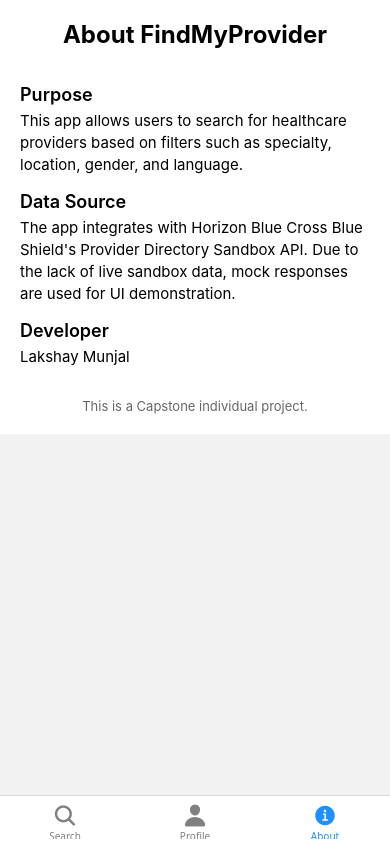
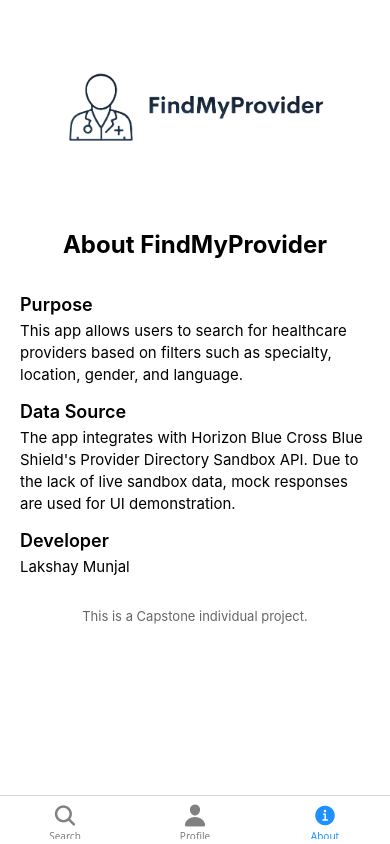
Before and after one commit to LakshayMunjal-dev/FindMyProvider, a React Native app: screen /About in a window 390 px wide. Built offline with nearby package versions, Linux system fonts and the light colour scheme.

Commit message:
Add logo to About screen and improve layout

```diff
--- a/screens/AboutScreen.js
+++ b/screens/AboutScreen.js
@@ -1,9 +1,12 @@
 import React from 'react';
-import { View, Text, StyleSheet, ScrollView } from 'react-native';
+import { View, Text, StyleSheet, ScrollView, Image } from 'react-native';
+import logo from '../assets/Logo.png';
 
 export default function AboutScreen() {
   return (
     <ScrollView contentContainerStyle={styles.container}>
+      <Image source={logo} style={styles.logo} />
+
       <Text style={styles.title}>About FindMyProvider</Text>
 
       <Text style={styles.sectionTitle}>Purpose</Text>
@@ -32,6 +35,16 @@
   container: {
     padding: 20,
     backgroundColor: '#fff',
+    flexGrow: 1,
+    justifyContent: 'flex-start'
+  },
+  logo: {
+    width: 300,
+    height: 90,
+    resizeMode: 'contain',
+    alignSelf: 'center',
+    marginBottom: 80,
+    marginTop: 40,
   },
   title: {
     fontSize: 24,
```
